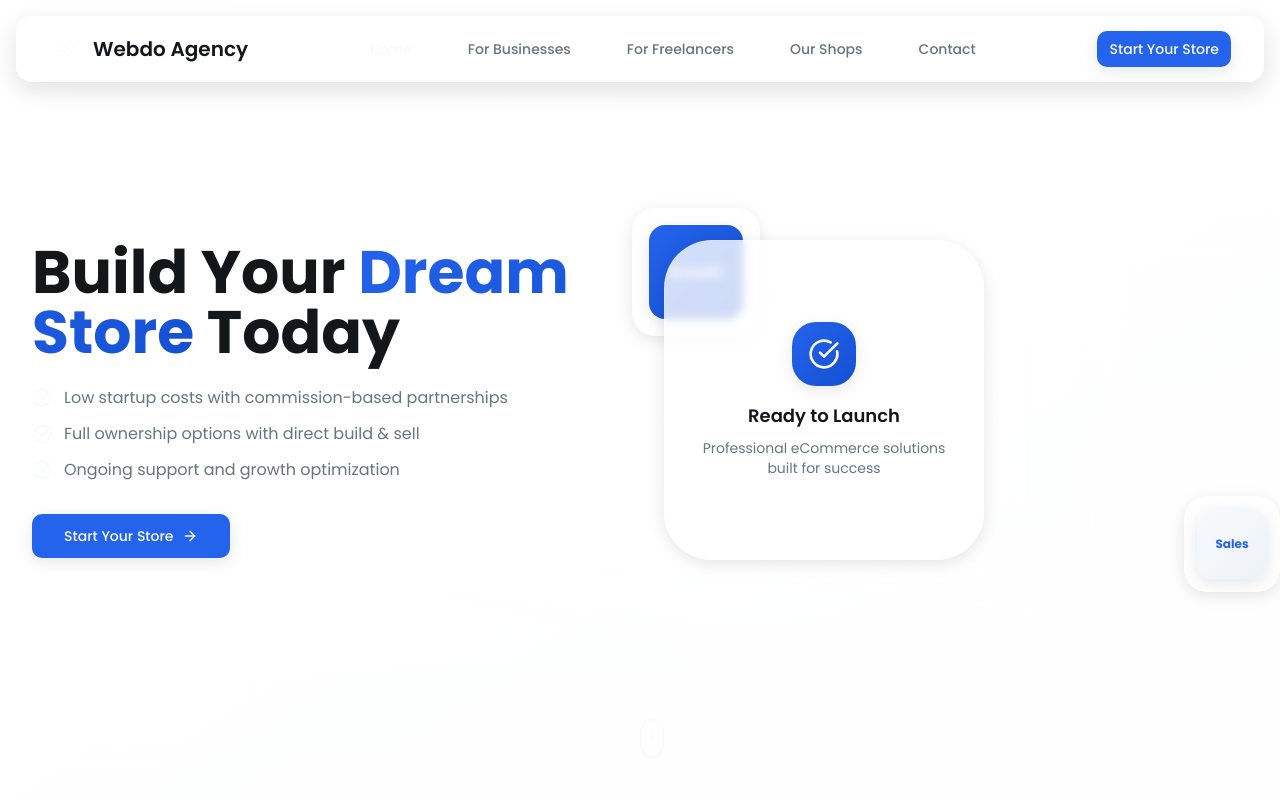
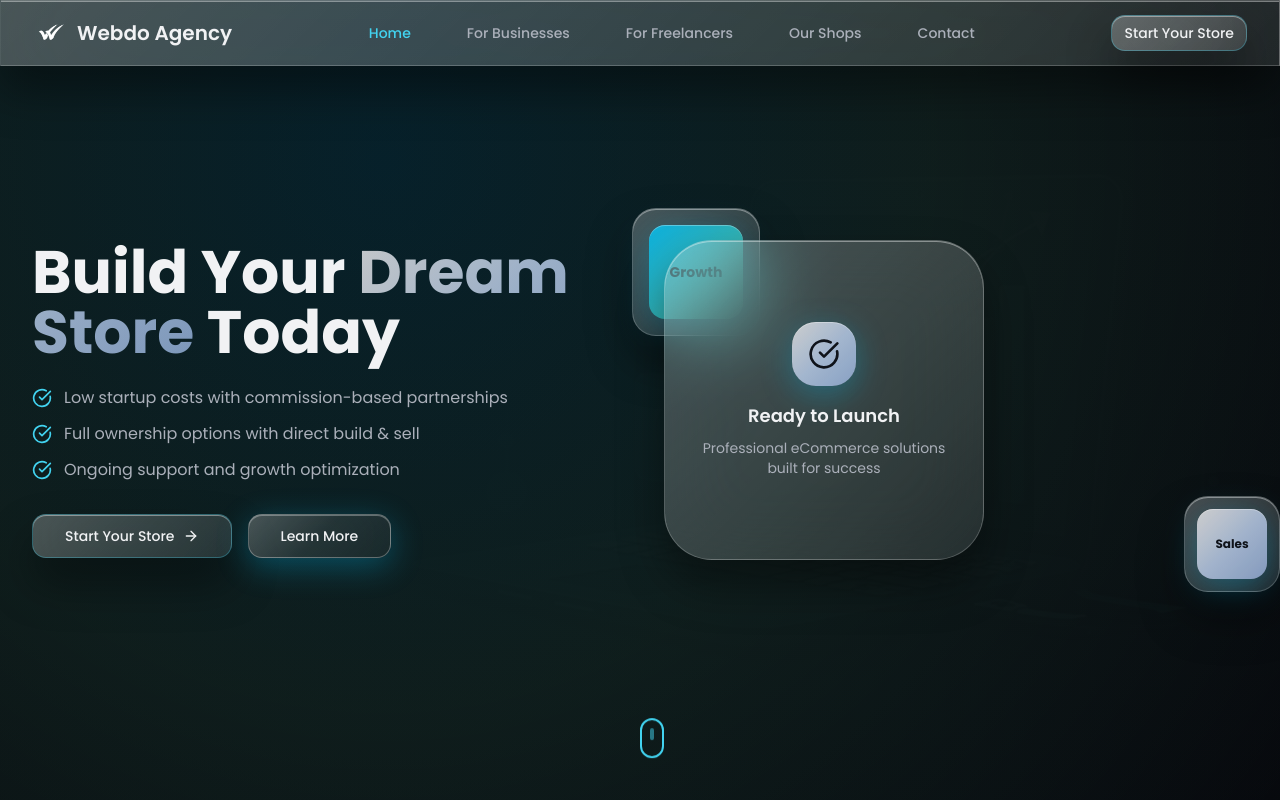
Before and after one commit to webdoagency/webdo-agency-web, a React (Vite) app: page / in a window 1280 px wide. Shown: the top 800 px of the page. Built offline with nearby package versions, Linux system fonts and the light colour scheme.

Commit message:
Reverted to commit 518f7ad4ebf0e84408c56c1a08e69ac17f191e4a

```diff
--- a/src/components/Footer.tsx
+++ b/src/components/Footer.tsx
@@ -20,7 +20,7 @@ const Footer = () => {
   };
 
   return (
-    <footer className="floating-footer">
+    <footer className="glass-blurred border-t border-white/10 mt-32">
       <div className="max-w-7xl mx-auto px-4 sm:px-6 lg:px-8 py-12">
         <div className="grid md:grid-cols-4 gap-8">
           {/* Logo & Company */}
--- a/src/components/Hero.tsx
+++ b/src/components/Hero.tsx
@@ -13,16 +13,17 @@ const Hero = () => {
   return (
     <section
       id="home"
-      className="min-h-screen flex items-center relative overflow-hidden bg-gradient-subtle"
+      className="min-h-screen flex items-center relative overflow-hidden liquid-flow"
     >
-      {/* Clean Background */}
+      {/* Liquid Glass Background */}
       <div className="absolute inset-0 z-0">
         <img
           src={heroImage}
           alt="eCommerce Growth"
-          className="w-full h-full object-cover opacity-5"
+          className="w-full h-full object-cover opacity-10"
         />
-        <div className="absolute inset-0 bg-gradient-to-br from-background via-background/98 to-background/95" />
+        <div className="absolute inset-0 bg-gradient-to-br from-background via-background/95 to-background/80" />
+        <div className="absolute inset-0 bg-gradient-liquid opacity-40" />
       </div>
 
       <div className="relative z-10 max-w-7xl mx-auto px-4 sm:px-6 lg:px-8 py-20">
@@ -54,8 +55,8 @@ const Hero = () => {
               </div>
             </div>
 
-            {/* CTA Button */}
-            <div className="flex justify-center lg:justify-start">
+            {/* CTA Buttons */}
+            <div className="flex flex-col sm:flex-row gap-4 justify-center lg:justify-start">
               <Button
                 variant="hero"
                 size="lg"
@@ -65,28 +66,35 @@ const Hero = () => {
                 Start Your Store
                 <ArrowRight className="w-4 h-4 group-hover:translate-x-1 transition-transform" />
               </Button>
+              <Button
+                variant="outline"
+                size="lg"
+                onClick={() => scrollToSection("businesses")}
+              >
+                Learn More
+              </Button>
             </div>
           </div>
 
-          {/* Clean Visual Element */}
+          {/* 3D Visual Element */}
           <div className="hidden lg:block relative">
             <div className="relative">
-              {/* Floating Clean Cards */}
-              <div className="absolute -top-8 -left-8 w-32 h-32 glass rounded-3xl p-4 animate-float card-floating">
-                <div className="w-full h-full bg-gradient-primary rounded-2xl flex items-center justify-center text-primary-foreground font-bold text-sm shadow-card">
+              {/* Floating 3D Cards */}
+              <div className="absolute -top-8 -left-8 w-32 h-32 glass-morphism rounded-3xl p-4 animate-float liquid-3d">
+                <div className="w-full h-full bg-gradient-accent rounded-2xl flex items-center justify-center text-accent-foreground font-bold text-sm shadow-liquid">
                   Growth
                 </div>
               </div>
 
-              <div className="absolute -bottom-8 -right-8 w-24 h-24 glass rounded-3xl p-3 animate-[float_6s_ease-in-out_infinite_2s] card-floating">
-                <div className="w-full h-full bg-gradient-accent rounded-2xl flex items-center justify-center text-accent-foreground font-bold text-xs shadow-card">
+              <div className="absolute -bottom-8 -right-8 w-24 h-24 glass-morphism rounded-3xl p-3 animate-[float_6s_ease-in-out_infinite_2s] liquid-3d">
+                <div className="w-full h-full bg-gradient-primary rounded-2xl flex items-center justify-center text-primary-foreground font-bold text-xs shadow-liquid">
                   Sales
                 </div>
               </div>
 
-              <div className="w-80 h-80 glass rounded-[3rem] p-8 flex items-center justify-center card-floating shadow-floating">
+              <div className="w-80 h-80 glass-morphism rounded-[3rem] p-8 flex items-center justify-center card-3d shadow-3d">
                 <div className="text-center">
-                  <div className="w-16 h-16 bg-gradient-primary rounded-3xl mx-auto mb-4 flex items-center justify-center shadow-card">
+                  <div className="w-16 h-16 bg-gradient-primary rounded-3xl mx-auto mb-4 flex items-center justify-center shadow-liquid">
                     <CheckCircle className="w-8 h-8 text-primary-foreground" />
                   </div>
                   <h3 className="text-lg font-semibold mb-2">Ready to Launch</h3>
--- a/src/components/Navigation.tsx
+++ b/src/components/Navigation.tsx
@@ -41,7 +41,7 @@ const Navigation = () => {
   ];
 
   return (
-    <nav className="fixed top-0 left-0 right-0 z-50 floating-nav">
+    <nav className="fixed top-0 left-0 right-0 z-50 glass-morphism backdrop-blur-3xl shadow-3d">
       <div className="max-w-7xl mx-auto px-4 sm:px-6 lg:px-8">
         <div className="flex justify-between items-center h-16">
           {/* Logo */}
@@ -99,7 +99,7 @@ const Navigation = () => {
 
       {/* Mobile Navigation */}
       {isOpen && (
-        <div className="md:hidden glass-floating mt-2 mx-4 rounded-2xl">
+        <div className="md:hidden glass-morphism">
           <div className="px-2 pt-2 pb-3 space-y-1">
             {navItems.map((item) => (
               <button
--- a/src/components/ui/button.tsx
+++ b/src/components/ui/button.tsx
@@ -9,18 +9,18 @@ const buttonVariants = cva(
   {
     variants: {
       variant: {
-        default: "bg-primary text-primary-foreground hover:bg-primary-hover shadow-minimal hover:shadow-card",
+        default: "glass-morphism text-foreground hover:shadow-glow hover:-translate-y-1",
         destructive:
-          "bg-destructive text-destructive-foreground hover:bg-destructive/90 shadow-minimal",
+          "bg-destructive text-destructive-foreground hover:bg-destructive/90 shadow-liquid",
         outline:
-          "border border-border bg-background hover:bg-accent hover:text-accent-foreground shadow-minimal",
+          "glass border-white/30 text-foreground hover:shadow-liquid hover:-translate-y-1",
         secondary:
-          "bg-secondary text-secondary-foreground hover:bg-secondary/80 shadow-minimal",
-        ghost: "hover:bg-accent hover:text-accent-foreground",
-        link: "text-primary underline-offset-4 hover:underline",
-        hero: "bg-primary text-primary-foreground hover:bg-primary-hover shadow-card hover:shadow-floating hover:-translate-y-1",
-        accent: "bg-accent text-accent-foreground hover:bg-accent-hover shadow-minimal",
-        glass: "glass text-foreground hover:bg-white/80",
+          "glass-blurred text-foreground hover:shadow-card hover:-translate-y-1",
+        ghost: "hover:glass-morphism hover:text-accent-foreground transition-all duration-300",
+        link: "text-accent underline-offset-4 hover:underline hover:text-accent-hover",
+        hero: "glass-morphism text-foreground border-accent/30 hover:shadow-glow hover:-translate-y-1 hover:border-accent/50",
+        accent: "bg-accent text-accent-foreground hover:bg-accent-hover hover:shadow-liquid hover:-translate-y-1",
+        glass: "glass text-foreground hover:bg-white/10 border-white/20",
       },
       size: {
         default: "h-10 px-4 py-2",
--- a/src/index.css
+++ b/src/index.css
@@ -6,75 +6,84 @@
 
 @layer base {
   :root {
-    /* Minimalistic White Theme */
-    --background: 0 0% 100%;
-    --foreground: 220 13% 9%;
+    /* Liquid Glass Dark Theme */
+    --background: 220 27% 4%;
+    --foreground: 220 10% 95%;
 
-    --card: 0 0% 100%;
-    --card-foreground: 220 13% 9%;
+    --card: 220 25% 8%;
+    --card-foreground: 220 10% 95%;
 
-    --popover: 0 0% 100%;
-    --popover-foreground: 220 13% 9%;
+    --popover: 220 25% 8%;
+    --popover-foreground: 220 10% 95%;
 
-    /* Primary - Clean Blue */
-    --primary: 221 83% 53%;
-    --primary-foreground: 0 0% 98%;
-    --primary-hover: 221 83% 45%;
+    /* Primary - Liquid Chrome */
+    --primary: 220 25% 85%;
+    --primary-foreground: 220 27% 8%;
+    --primary-hover: 220 25% 90%;
 
-    /* Secondary - Light Gray */
-    --secondary: 220 14% 96%;
-    --secondary-foreground: 220 13% 9%;
+    /* Secondary - Glass Tint */
+    --secondary: 220 25% 12%;
+    --secondary-foreground: 220 10% 95%;
 
     /* Muted */
-    --muted: 220 14% 96%;
-    --muted-foreground: 220 9% 46%;
+    --muted: 220 25% 10%;
+    --muted-foreground: 220 10% 70%;
 
-    /* Accent - Soft Blue */
-    --accent: 210 40% 98%;
-    --accent-foreground: 221 83% 53%;
-    --accent-hover: 210 40% 95%;
+    /* Accent - Liquid Cyan */
+    --accent: 190 85% 60%;
+    --accent-foreground: 220 27% 8%;
+    --accent-hover: 190 85% 65%;
 
-    /* Success */
-    --success: 142 71% 45%;
-    --success-foreground: 0 0% 98%;
+    /* Success/Growth */
+    --success: 140 80% 55%;
+    --success-foreground: 220 27% 8%;
 
     /* Warning */
-    --warning: 38 92% 50%;
-    --warning-foreground: 220 13% 9%;
+    --warning: 45 95% 60%;
+    --warning-foreground: 220 27% 8%;
 
     /* Destructive */
-    --destructive: 0 84% 60%;
-    --destructive-foreground: 0 0% 98%;
+    --destructive: 0 85% 65%;
+    --destructive-foreground: 220 10% 95%;
 
     /* Borders and Inputs */
-    --border: 220 13% 91%;
-    --input: 220 13% 91%;
-    --ring: 221 83% 53%;
+    --border: 220 25% 15%;
+    --input: 220 25% 12%;
+    --ring: 190 85% 60%;
 
-    /* Minimalist Gradients */
+    /* Liquid Glass Gradients */
     --gradient-primary: linear-gradient(135deg,
-      hsl(221 83% 53%) 0%,
-      hsl(221 83% 45%) 100%);
+      rgba(220, 220, 220, 0.9) 0%,
+      rgba(190, 210, 240, 0.8) 50%,
+      rgba(170, 200, 250, 0.7) 100%);
     --gradient-accent: linear-gradient(135deg,
-      hsl(210 40% 98%) 0%,
-      hsl(210 40% 95%) 100%);
+      rgba(0, 200, 255, 0.8) 0%,
+      rgba(100, 255, 200, 0.6) 100%);
     --gradient-hero: linear-gradient(135deg,
-      hsl(0 0% 100%) 0%,
-      hsl(210 40% 98%) 100%);
+      rgba(220, 220, 220, 0.95) 0%,
+      rgba(190, 210, 240, 0.85) 30%,
+      rgba(0, 200, 255, 0.75) 70%,
+      rgba(100, 255, 200, 0.65) 100%);
     --gradient-glass: linear-gradient(135deg,
-      rgba(255, 255, 255, 0.8) 0%,
-      rgba(255, 255, 255, 0.4) 100%);
-    --gradient-subtle: linear-gradient(180deg,
-      hsl(0 0% 100%) 0%,
-      hsl(220 14% 98%) 100%);
+      rgba(255, 255, 255, 0.25) 0%,
+      rgba(255, 255, 255, 0.1) 50%,
+      rgba(255, 255, 255, 0.05) 100%);
+    --gradient-liquid: radial-gradient(circle at 30% 20%,
+      rgba(0, 200, 255, 0.3) 0%,
+      rgba(100, 255, 200, 0.2) 50%,
+      transparent 100%);
 
-    /* Clean Shadows */
-    --shadow-minimal: 0 1px 3px rgba(0, 0, 0, 0.1);
-    --shadow-card: 0 4px 16px rgba(0, 0, 0, 0.1);
-    --shadow-floating: 0 8px 24px rgba(0, 0, 0, 0.12);
-    --shadow-deep: 0 16px 32px rgba(0, 0, 0, 0.15);
+    /* Liquid Glass Shadows */
+    --shadow-premium: 0 25px 50px -12px rgba(0, 0, 0, 0.6);
+    --shadow-card: 0 15px 35px rgba(0, 0, 0, 0.4);
+    --shadow-glow: 0 0 60px rgba(0, 200, 255, 0.4);
+    --shadow-liquid: 0 8px 32px rgba(0, 200, 255, 0.3),
+                     inset 0 1px 0 rgba(255, 255, 255, 0.3);
+    --shadow-deep: 0 20px 60px rgba(0, 0, 0, 0.8);
+    --shadow-3d: 0 30px 60px rgba(0, 0, 0, 0.5),
+                 0 15px 30px rgba(0, 0, 0, 0.3);
 
-    --radius: 0.75rem;
+    --radius: 1rem;
 
     --sidebar-background: 0 0% 98%;
     --sidebar-foreground: 240 5.3% 26.1%;
@@ -136,7 +145,7 @@
 }
 
 @layer components {
-  /* Minimalist Gradient Backgrounds */
+  /* Liquid Glass Gradient Backgrounds */
   .bg-gradient-primary {
     background: var(--gradient-primary);
   }
@@ -153,84 +162,144 @@
     background: var(--gradient-glass);
   }
 
-  .bg-gradient-subtle {
-    background: var(--gradient-subtle);
+  .bg-gradient-liquid {
+    background: var(--gradient-liquid);
   }
 
-  /* Clean Shadows */
-  .shadow-minimal {
-    box-shadow: var(--shadow-minimal);
+  /* Liquid Glass Shadows */
+  .shadow-premium {
+    box-shadow: var(--shadow-premium);
   }
 
   .shadow-card {
     box-shadow: var(--shadow-card);
   }
 
-  .shadow-floating {
-    box-shadow: var(--shadow-floating);
+  .shadow-glow {
+    box-shadow: var(--shadow-glow);
+  }
+
+  .shadow-liquid {
+    box-shadow: var(--shadow-liquid);
   }
 
   .shadow-deep {
     box-shadow: var(--shadow-deep);
   }
 
-  /* Minimal Glass Effects */
+  .shadow-3d {
+    box-shadow: var(--shadow-3d);
+  }
+
+  /* Liquid Glass Effects */
   .glass {
-    @apply backdrop-blur-sm border border-white/20;
-    background: rgba(255, 255, 255, 0.8);
+    @apply backdrop-blur-2xl border;
+    background: var(--gradient-glass);
+    border-color: rgba(255, 255, 255, 0.2);
+    box-shadow: var(--shadow-liquid);
+  }
+
+  .glass-blurred {
+    @apply backdrop-blur-3xl border;
+    background: linear-gradient(135deg,
+      rgba(255, 255, 255, 0.15) 0%,
+      rgba(255, 255, 255, 0.05) 100%);
+    border-color: rgba(255, 255, 255, 0.25);
     box-shadow: var(--shadow-card);
   }
 
-  .glass-minimal {
-    @apply backdrop-blur-sm border border-white/10;
-    background: rgba(255, 255, 255, 0.6);
-    box-shadow: var(--shadow-minimal);
+  .glass-silver {
+    @apply backdrop-blur-3xl;
+    background: linear-gradient(135deg,
+      rgba(255, 255, 255, 0.2) 0%,
+      rgba(255, 255, 255, 0.1) 50%,
+      rgba(255, 255, 255, 0.05) 100%);
+    border: 1px solid rgba(255, 255, 255, 0.3);
+    box-shadow: var(--shadow-liquid);
   }
 
-  .glass-floating {
-    @apply backdrop-blur-md;
-    background: rgba(255, 255, 255, 0.9);
-    border: 1px solid rgba(255, 255, 255, 0.3);
-    box-shadow: var(--shadow-floating);
+  .glass-morphism {
+    @apply backdrop-blur-2xl;
+    background: linear-gradient(135deg,
+      rgba(255, 255, 255, 0.25) 0%,
+      rgba(255, 255, 255, 0.1) 100%);
+    border: 1px solid rgba(255, 255, 255, 0.2);
+    box-shadow: 0 25px 45px rgba(0, 0, 0, 0.4),
+                inset 0 1px 0 rgba(255, 255, 255, 0.4);
   }
 
-  /* Clean 3D Effects */
-  .card-minimal {
-    @apply transition-all duration-300 ease-out;
-    transform: translateZ(0);
+  /* 3D Effects */
+  .card-3d {
+    @apply transition-all duration-500 ease-out;
+    transform: perspective(1200px) translateZ(0);
+    transform-style: preserve-3d;
   }
 
-  .card-minimal:hover {
-    transform: translateY(-2px);
-    box-shadow: var(--shadow-card);
+  .card-3d:hover {
+    transform: perspective(1200px) rotateX(8deg) rotateY(8deg) translateZ(20px);
+    box-shadow: var(--shadow-3d);
   }
 
-  .card-floating {
-    @apply transition-all duration-300 ease-out;
-    transform: translateZ(0);
+  .liquid-3d {
+    @apply transition-all duration-700 ease-out;
+    transform: perspective(1500px) translateZ(0);
+    transform-style: preserve-3d;
   }
 
-  .card-floating:hover {
-    transform: translateY(-4px);
+  .liquid-3d:hover {
+    transform: perspective(1500px) rotateX(5deg) rotateY(10deg) translateY(-8px) translateZ(40px);
     box-shadow: var(--shadow-deep);
   }
 
   /* Hover Effects */
   .hover-lift {
-    @apply transition-all duration-300 ease-out;
+    @apply transition-all duration-400 ease-out;
   }
 
   .hover-lift:hover {
-    @apply -translate-y-1;
-    box-shadow: var(--shadow-card);
+    @apply -translate-y-2 shadow-3d;
   }
 
-  /* Floating Elements */
-  .floating-nav {
-    @apply glass-floating rounded-2xl m-4 shadow-floating;
+  .hover-glow {
+    @apply transition-all duration-300;
   }
 
-  .floating-footer {
-    @apply glass-floating rounded-2xl mx-4 mb-4 shadow-floating;
+  .hover-glow:hover {
+    box-shadow: var(--shadow-glow);
+  }
+
+  /* Liquid Flow Animation */
+  .liquid-flow {
+    position: relative;
+    overflow: hidden;
+  }
+
+  .liquid-flow::before {
+    content: '';
+    position: absolute;
+    top: -50%;
+    left: -50%;
+    width: 200%;
+    height: 200%;
+    background: var(--gradient-liquid);
+    animation: liquid-rotate 20s linear infinite;
+    z-index: -1;
+  }
+
+  @keyframes liquid-rotate {
+    0% { transform: rotate(0deg); }
+    100% { transform: rotate(360deg); }
+  }
+
+  /* Device Mockups */
+  .device-mockup {
+    @apply glass-morphism liquid-3d;
+    border-radius: 2rem;
+    padding: 1.5rem;
+  }
+
+  .device-screen {
+    @apply bg-background/90 rounded-xl overflow-hidden;
+    box-shadow: inset 0 2px 8px rgba(0, 0, 0, 0.3);
   }
 }
```
Also changed, not shown: src/components/ForClients.tsx (+6 -5 lines).
